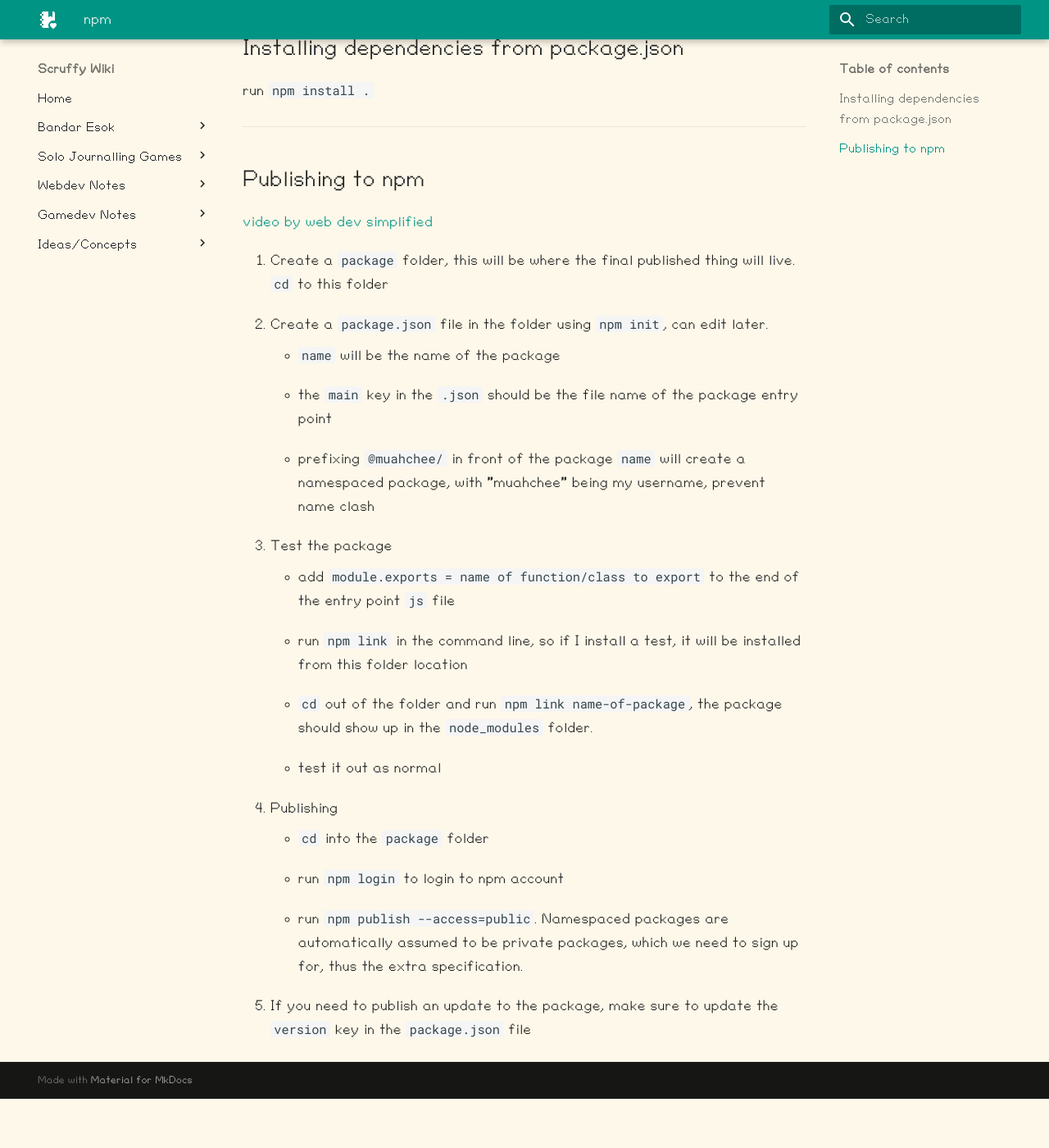
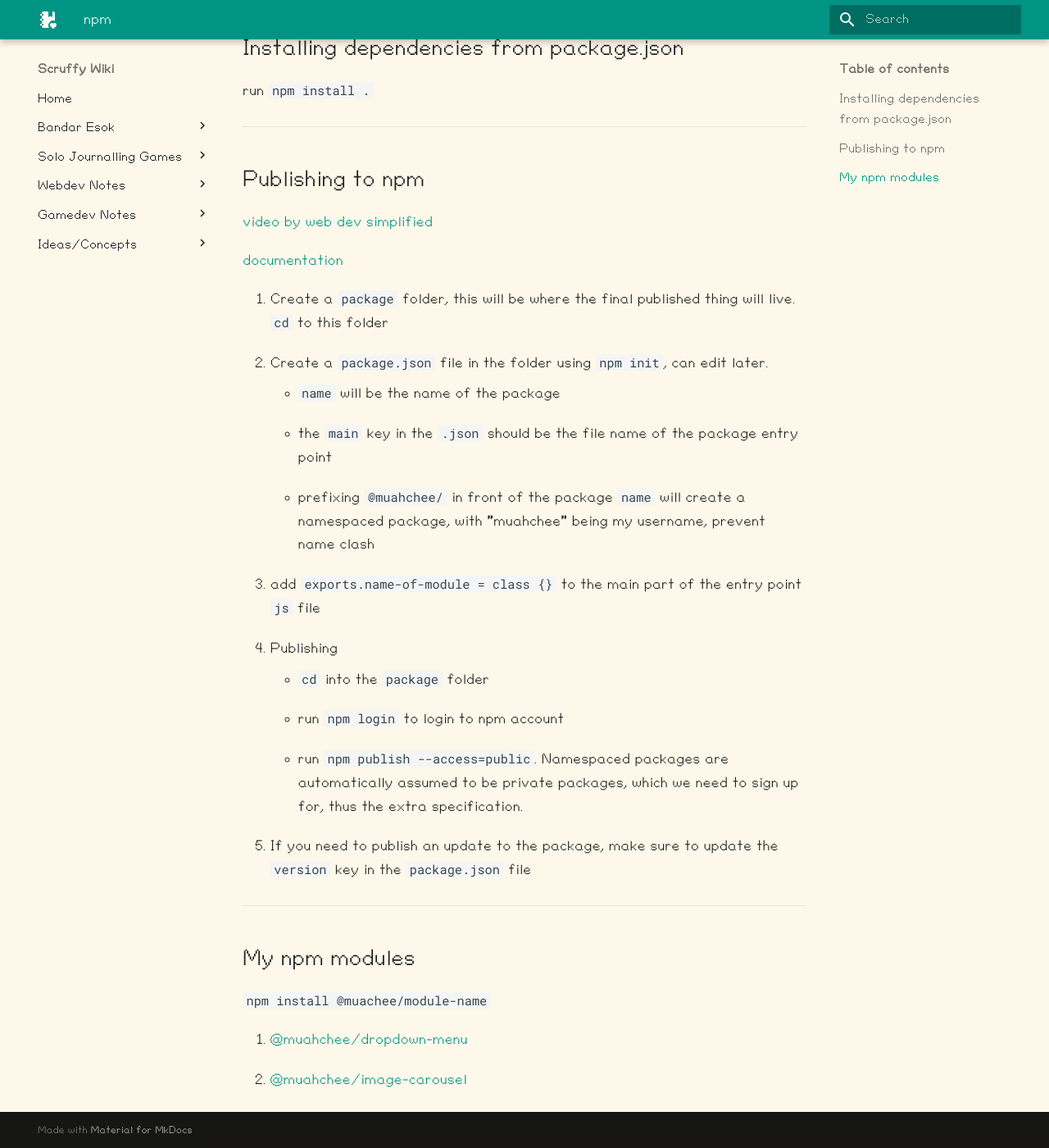
Before and after one commit to muahchee/scruffyWiki, an MkDocs documentation site: the page built from docs/notes/webdevNotes/npm.md, in a window 1280 px wide and 1400 px high, scrolled down 150 px. Shown: the whole window at 82% size. Built offline with MkDocs 1.6.1 and Material for MkDocs 9.7.7, drawn with Linux system fonts in a browser that asks for light colours; before the commit the page ends 1490 px from its top, so only the background shows below that.

Commit message:
update npm notes

```diff
--- a/docs/notes/webdevNotes/npm.md
+++ b/docs/notes/webdevNotes/npm.md
@@ -10,18 +10,24 @@ run `npm install .`
 
 [video by web dev simplified](https://www.youtube.com/watch?v=J4b_T-qH3BY)
 
+[documentation](https://docs.npmjs.com/creating-node-js-modules)
+
 1. Create a `package` folder, this will be where the final published thing will live. `cd` to this folder
 2. Create a `package.json` file in the folder using `npm init`, can edit later.
     - `name` will be the name of the package
     - the `main` key in the `.json` should be the file name of the package entry point
     - prefixing `@muahchee/` in front of the package `name` will create a namespaced package, with "muahchee" being my username, prevent name clash
-3. Test the package
-    - add `module.exports = name of function/class to export` to the end of the entry point `js` file
-    - run `npm link` in the command line, so if I install a test, it will be installed from this folder location
-    - `cd` out of the folder and run `npm link name-of-package`, the package should show up in the `node_modules` folder.
-    - test it out as normal
+3. add `exports.name-of-module = class {}` to the main part of the entry point `js` file
 4. Publishing
     - `cd` into the `package` folder
     - run `npm login` to login to npm account
     - run `npm publish --access=public`. Namespaced packages are automatically assumed to be private packages, which we need to sign up for, thus the extra specification.
 5. If you need to publish an update to the package, make sure to update the `version` key in the `package.json` file
+---
+
+## My npm modules
+
+`npm install @muachee/module-name`
+
+1. [@muahchee/dropdown-menu](https://www.npmjs.com/package/@muahchee/dropdown-menu)
+2. [@muahchee/image-carousel](https://www.npmjs.com/package/@muahchee/image-carousel)
```
